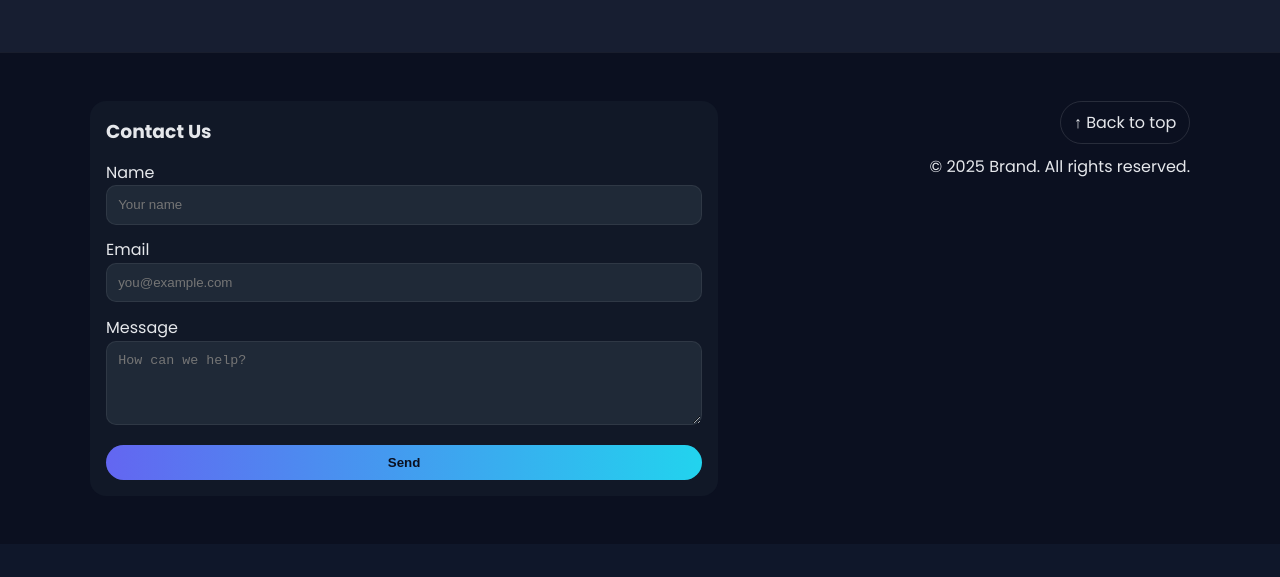
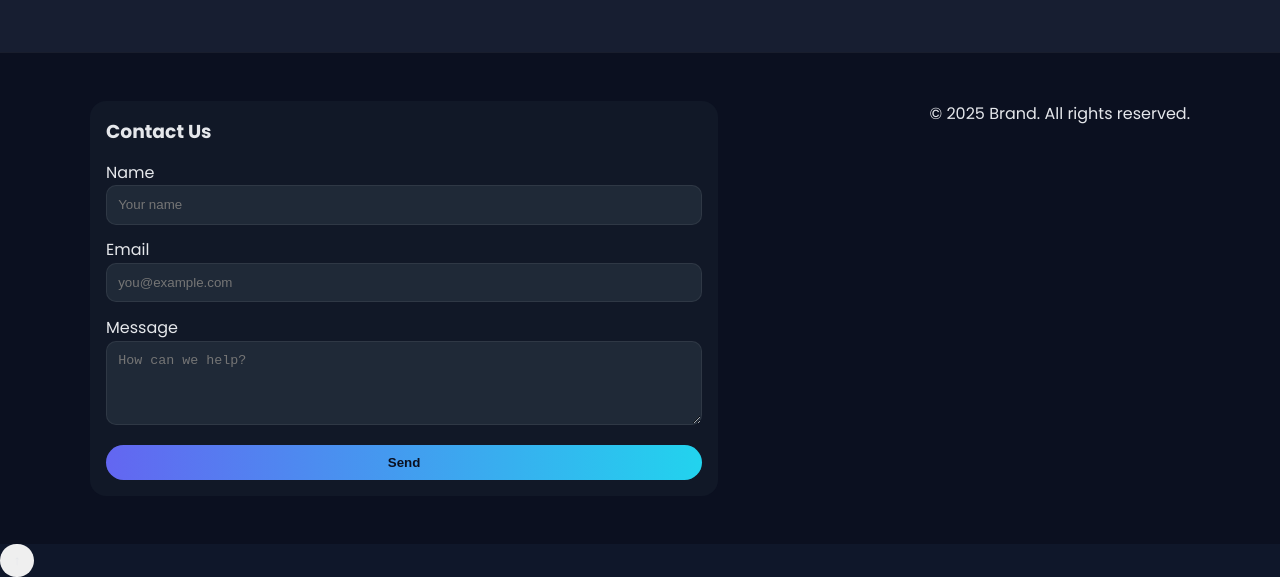
Before and after one commit to 00Raja11/responsive-website, a plain HTML site: page index.html in a window 1280 px wide. Shown: the part 1233-1810 px from the top of the page. Before the commit the page ends 1777 px from the top, so only its background shows below. Drawn offline with Linux system fonts and the light colour scheme.

Commit message:
Update index.html

```diff
--- a/index.html
+++ b/index.html
@@ -115,12 +115,14 @@
         <button type="submit" class="btn">Send</button>
       </form>
       <div class="credits animate fade-left">
-        <a href="#top" class="back-to-top">↑ Back to top</a>
         <p>© <span id="year"></span> Brand. All rights reserved.</p>
       </div>
     </div>
   </footer>
 
+  <!-- Back to Top Floating Button -->
+  <button class="back-to-top" aria-label="Back to top">↑</button>
+
   <script src="script.js"></script>
 </body>
 </html>
```
